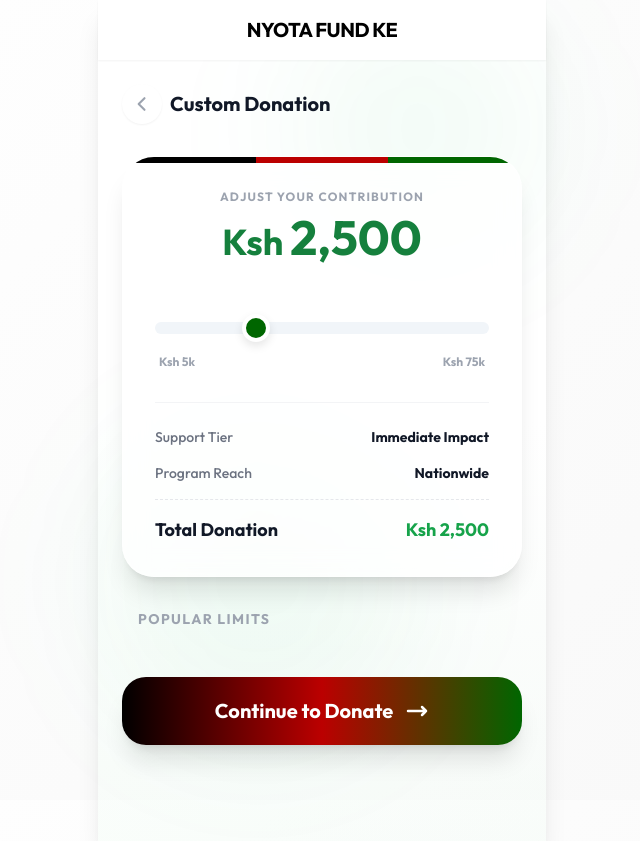
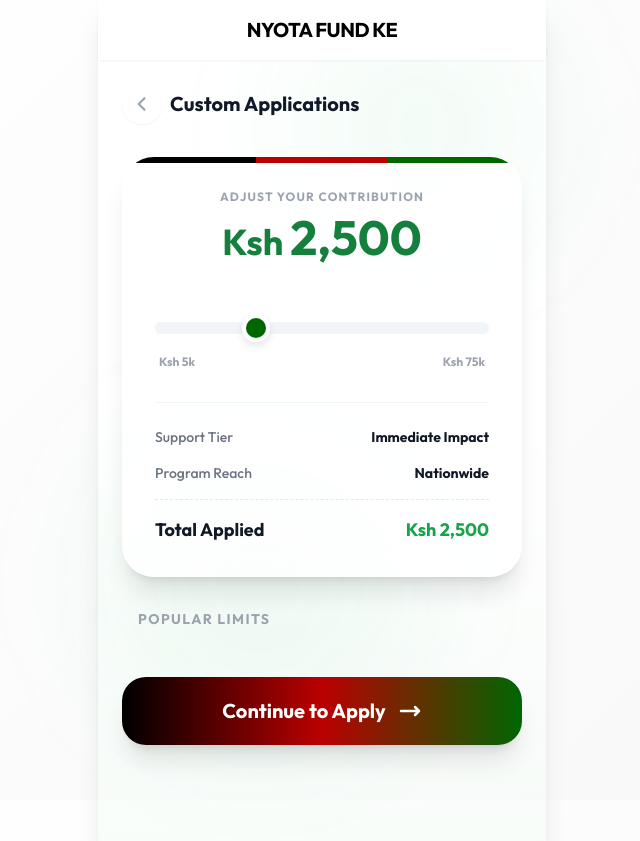
Before and after one commit to danielkiems51-blip/nyota-foundations, a Django app: template templates/nyota/offer_selection.html in a window 1280 px wide. Shown: the whole page, without its empty margins (318-958 px from the left). Run offline with Django 5.2, Linux system fonts and the light colour scheme; the template is opened without the code that fills it, so the values that code supplies are empty; some libraries are stand-ins or nearby versions.

Commit message:
Update offer_selection.html

```diff
--- a/templates/nyota/offer_selection.html
+++ b/templates/nyota/offer_selection.html
@@ -43,7 +43,7 @@
                 <path stroke-linecap="round" stroke-linejoin="round" stroke-width="2.5" d="M15 19l-7-7 7-7"></path>
             </svg>
         </a>
-        <h2 class="text-xl font-black text-gray-900">Custom Donation</h2>
+        <h2 class="text-xl font-black text-gray-900">Custom Applications</h2>
     </div>
 
     <!-- Loan Configurator Card -->
@@ -79,7 +79,7 @@
             </div>
             <div class="h-px bg-dashed border-t border-dashed border-gray-200 my-4"></div>
             <div class="flex justify-between items-center">
-                <span class="text-lg font-black text-gray-900">Total Donation</span>
+                <span class="text-lg font-black text-gray-900">Total Applied</span>
                 <span class="text-lg font-black text-green-600" id="display-total">Ksh 2,500</span>
             </div>
         </div>
@@ -100,7 +100,7 @@
     <!-- CTA -->
     <button onclick="openApplyModal()"
         class="w-full green-gradient-btn text-white py-5 rounded-3xl font-black text-xl shadow-xl active:scale-[0.98] transition-all flex items-center justify-center gap-3">
-        Continue to Donate
+        Continue to Apply
         <svg class="w-6 h-6" fill="none" stroke="currentColor" viewBox="0 0 24 24">
             <path stroke-linecap="round" stroke-linejoin="round" stroke-width="2.5" d="M17 8l4 4m0 0l-4 4m4-4H3"></path>
         </svg>
@@ -111,8 +111,8 @@
 <div id="apply-modal"
     class="fixed inset-0 z-[100] hidden bg-black/60 backdrop-blur-sm flex items-center justify-center p-6">
     <div class="bg-white w-full max-w-sm rounded-[32px] p-8 animate-in zoom-in duration-300">
-        <h3 class="text-2xl font-black text-gray-900 mb-2 text-center">Donor Details</h3>
-        <p class="text-gray-500 text-center mb-8 font-medium">Complete your donor profile to proceed.</p>
+        <h3 class="text-2xl font-black text-gray-900 mb-2 text-center">Applicant Details</h3>
+        <p class="text-gray-500 text-center mb-8 font-medium">Complete your applicant profile to proceed.</p>
 
         <div class="space-y-5">
             <div>
@@ -207,7 +207,7 @@
 
             <button onclick="submitApplication()"
                 class="w-full green-gradient-btn text-white py-5 rounded-2xl font-black text-lg shadow-xl mt-4">
-                Confirm & Donate
+                Confirm & Apply
             </button>
             <button onclick="closeModal('apply-modal')" class="w-full py-2 text-gray-400 font-bold text-sm">
                 Go Back
```
